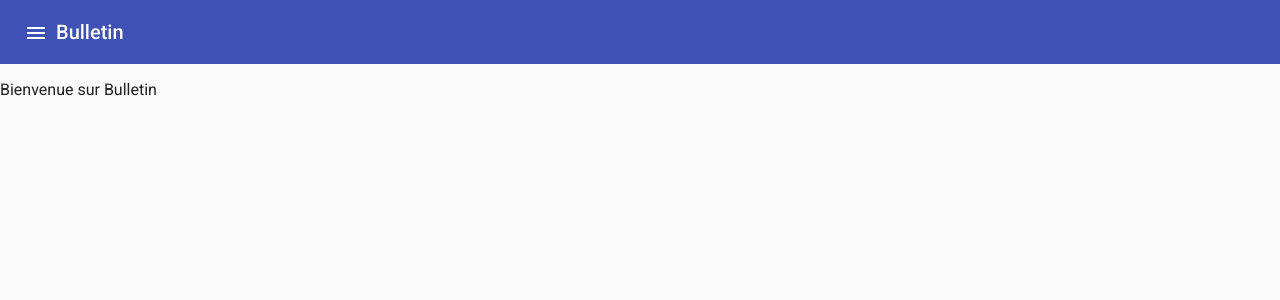
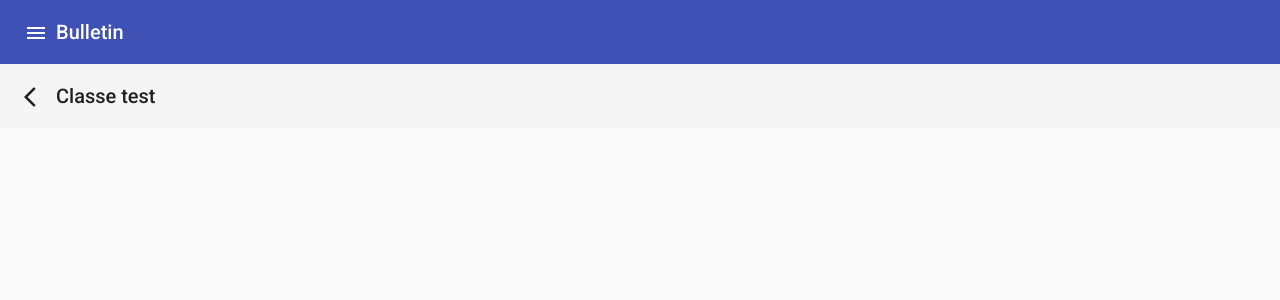
Before and after one commit to seb-bertrand/Bulletin, an Angular app in the folder Bulletin/: page /classes/1 in a window 1280 px wide. Before the commit this address led to /home. Shown: the top 300 px of the page. Built offline with nearby package versions, Linux system fonts and the light colour scheme.

Commit message:
Add school-classes-details component

```diff
--- /dev/null
+++ b/Bulletin/src/app/school-classes/school-classes-details/school-classes-details.component.css
@@ -0,0 +1,3 @@
+.schoolClassDetailsCard {
+    margin: 15px;
+}
--- /dev/null
+++ b/Bulletin/src/app/school-classes/school-classes-details/school-classes-details.component.html
@@ -0,0 +1,6 @@
+<mat-toolbar *ngIf='schoolClass'>
+    <button mat-icon-button>
+        <mat-icon (click)="onBack()">arrow_back_ios</mat-icon>
+    </button>
+    <span>{{schoolClass.label}}</span>
+</mat-toolbar>
--- /dev/null
+++ b/Bulletin/src/app/school-classes/school-classes-details/school-classes-details.component.ts
@@ -0,0 +1,27 @@
+import { Component, OnInit } from '@angular/core';
+import { SchoolClass } from 'src/app/shared/models/school-class';
+import { ActivatedRoute, Router } from '@angular/router';
+import { SchoolClassService } from 'src/app/services/schoolClass.service';
+
+@Component({
+  templateUrl: './school-classes-details.component.html',
+  styleUrls: ['./school-classes-details.component.css']
+})
+export class SchoolClassesDetailsComponent implements OnInit {
+  schoolClass: SchoolClass;
+
+  constructor(private route: ActivatedRoute, private router: Router,
+              private schoolClassService: SchoolClassService) {
+
+  }
+
+  ngOnInit() {
+    const id = +this.route.snapshot.paramMap.get('id');
+    this.schoolClass = this.schoolClassService.getSchoolClassById(id);
+  }
+
+  onBack() {
+    this.router.navigate(['/classes']);
+  }
+
+}
--- a/Bulletin/src/app/school-classes/school-classes-list/school-classes-list.component.html
+++ b/Bulletin/src/app/school-classes/school-classes-list/school-classes-list.component.html
@@ -14,6 +14,7 @@
 
   <mat-nav-list *ngIf='filteredSchoolClasses && filteredSchoolClasses.length'>
     <a  mat-list-item
+        [routerLink]="['/classes', schoolClass.id]"
         *ngFor="let schoolClass of filteredSchoolClasses">
             {{ schoolClass.label }}
     </a>
--- a/Bulletin/src/app/school-classes/school-classes.module.ts
+++ b/Bulletin/src/app/school-classes/school-classes.module.ts
@@ -2,21 +2,25 @@ import { NgModule } from '@angular/core';
 import { CommonModule } from '@angular/common';
 import { SharedModule } from '../shared/shared.module';
 import { SchoolClassesListComponent } from './school-classes-list/school-classes-list.component';
+import { SchoolClassesDetailsComponent } from './school-classes-details/school-classes-details.component';
 import { RouterModule } from '@angular/router';
 
 @NgModule({
   declarations: [
     SchoolClassesListComponent,
+    SchoolClassesDetailsComponent
   ],
   imports: [
     CommonModule,
     SharedModule,
     RouterModule.forChild([
       { path: 'classes', component: SchoolClassesListComponent },
+      { path: 'classes/:id', component: SchoolClassesDetailsComponent }
     ])
   ],
   exports: [
-    SchoolClassesListComponent
+    SchoolClassesListComponent,
+    SchoolClassesDetailsComponent
   ]
 })
 export class SchoolClassesModule { }
--- a/Bulletin/src/app/services/schoolClass.service.ts
+++ b/Bulletin/src/app/services/schoolClass.service.ts
@@ -5,6 +5,12 @@ import { SchoolClass } from 'src/app/shared/models/school-class';
     providedIn: 'root'
 })
 export class SchoolClassService {
+  getSchoolClassById(id: number): SchoolClass {
+    return {
+        id,
+        label: 'Classe test'
+    };
+  }
     getSchoolClasses(): SchoolClass[] {
         return [
             {
```
Also changed, not shown: 1 other file (tests, documents, lock files or other folders).
